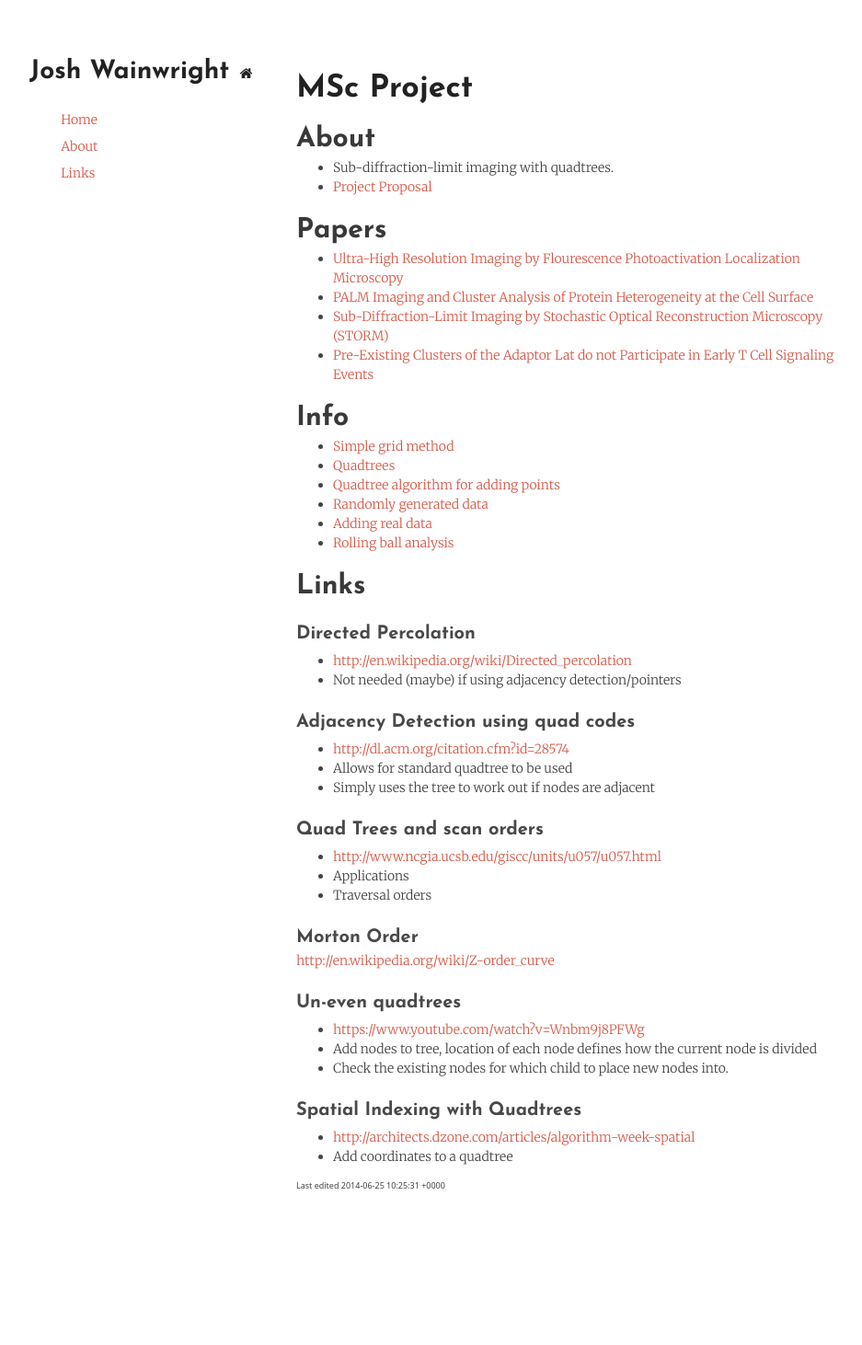
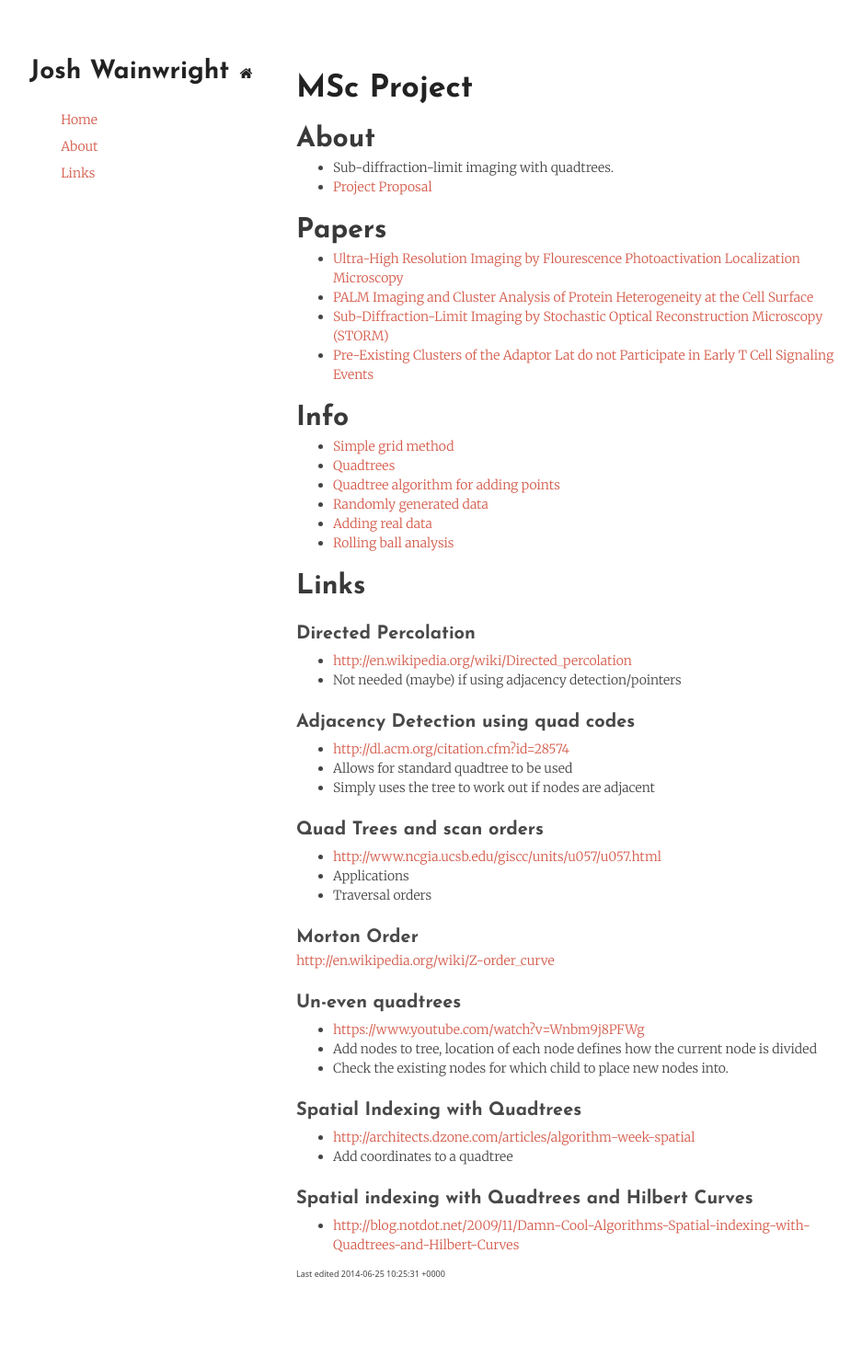
Before and after one commit to joshaw/MScProject, a Jekyll site: the page built from site/index.md, in a window 1280 px wide. Shown: the whole page at 92% size, without its empty margins (148-1085 px from the left). Built offline with Jekyll 4.4.1, drawn with Linux system fonts in a browser that asks for light colours; before the commit the page ends 1366 px from its top, so only the background shows below that.

Commit message:
Add link to spatail indexing blog post

```diff
--- a/site/index.md
+++ b/site/index.md
@@ -55,3 +55,6 @@ title: Home
 #### Spatial Indexing with Quadtrees
 - <http://architects.dzone.com/articles/algorithm-week-spatial>
 - Add coordinates to a quadtree
+
+#### Spatial indexing with Quadtrees and Hilbert Curves
+- <http://blog.notdot.net/2009/11/Damn-Cool-Algorithms-Spatial-indexing-with-Quadtrees-and-Hilbert-Curves>
```
